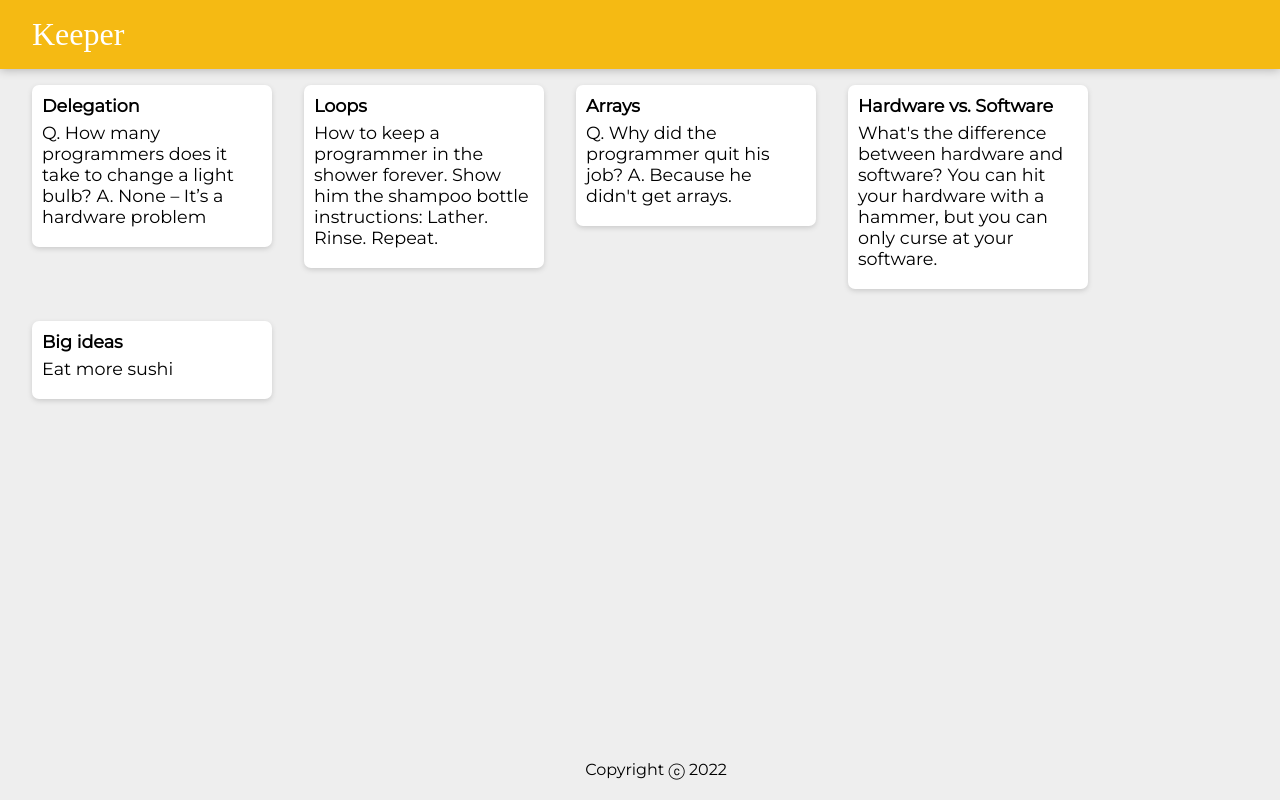
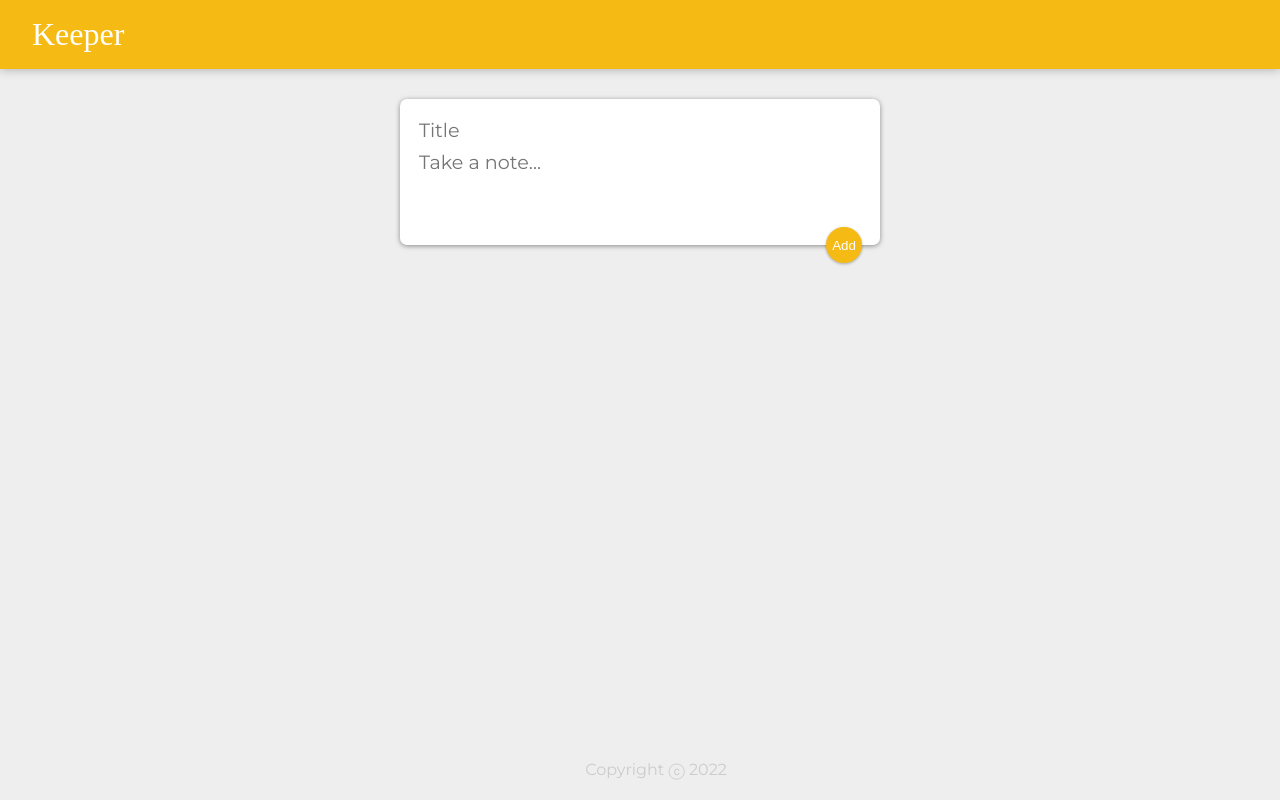
Before and after one commit to suyashbahrani/Keeper_Notes_App, a React (Create React App) app in the folder keeper-notes/: page / in a window 1280 px wide. Built offline with nearby package versions, Linux system fonts and the light colour scheme; a web font is replaced by a local one.

Commit message:
Added props with tree components

```diff
--- a/keeper-notes/public/style.css
+++ b/keeper-notes/public/style.css
@@ -54,3 +54,49 @@
   white-space: pre-wrap;
   word-wrap: break-word;
 }
+
+.note button {
+  position: relative;
+  float: right;
+  margin-right: 10px;
+  color: #f5ba13;
+  border: none;
+  width: 36px;
+  height: 36px;
+  cursor: pointer;
+  outline: none;
+}
+
+form {
+  position: relative;
+  width: 480px;
+  margin: 30px auto 20px auto;
+  background: #fff;
+  padding: 15px;
+  border-radius: 7px;
+  box-shadow: 0 1px 5px rgb(138, 137, 137);
+}
+form input,
+form textarea {
+  width: 100%;
+  border: none;
+  padding: 4px;
+  outline: none;
+  font-size: 1.2em;
+  font-family: inherit;
+  resize: none;
+}
+form button {
+  position: absolute;
+  right: 18px;
+  bottom: -18px;
+  background: #f5ba13;
+  color: #fff;
+  border: none;
+  border-radius: 50%;
+  width: 36px;
+  height: 36px;
+  box-shadow: 0 1px 3px rgba(0, 0, 0, 0.3);
+  cursor: pointer;
+  outline: none;
+}
--- a/keeper-notes/src/components/App.jsx
+++ b/keeper-notes/src/components/App.jsx
@@ -1,19 +1,44 @@
-import React from "react";
+import React, { useState } from "react";
+import Header from "./Header";
 import Footer from "./Footer";
-import Header from "./Header";
 import Note from "./Note";
-import notes from "../notes";
+import CreateArea from "./CreateArea";
 
-function App(){
-    return <div>
-        <Header />
-        {notes.map((noteItem => <Note
-        key = {noteItem.key}
-        title = {noteItem.title}
-        content = {noteItem.content} />
-        ))}
-        <Footer />
-    </div>;
+function App() {
+  const [notes, setNotes] = useState([]);
+
+  function addNote(newNote) {
+    setNotes(prevNotes => {
+      return [...prevNotes, newNote];
+    });
+  }
+
+  function deleteNote(id) {
+    setNotes(prevNotes => {
+      return prevNotes.filter((noteItem, index) => {
+        return index !== id;
+      });
+    });
+  }
+
+  return (
+    <div>
+      <Header />
+      <CreateArea onAdd={addNote} />
+      {notes.map((noteItem, index) => {
+        return (
+          <Note
+            key={index}
+            id={index}
+            title={noteItem.title}
+            content={noteItem.content}
+            onDelete={deleteNote}
+          />
+        );
+      })}
+      <Footer />
+    </div>
+  );
 }
 
 export default App;
--- /dev/null
+++ b/keeper-notes/src/components/CreateArea.jsx
@@ -0,0 +1,51 @@
+import React, { useState } from "react";
+
+function CreateArea(props) {
+  const [note, setNote] = useState({
+    title: "",
+    content: ""
+  });
+
+  function handleChange(event) {
+    const { name, value } = event.target;
+
+    setNote(prevNote => {
+      return {
+        ...prevNote,
+        [name]: value
+      };
+    });
+  }
+
+  function submitNote(event) {
+    props.onAdd(note);
+    setNote({
+      title: "",
+      content: ""
+    });
+    event.preventDefault();
+  }
+
+  return (
+    <div>
+      <form>
+        <input
+          name="title"
+          onChange={handleChange}
+          value={note.title}
+          placeholder="Title"
+        />
+        <textarea
+          name="content"
+          onChange={handleChange}
+          value={note.content}
+          placeholder="Take a note..."
+          rows="3"
+        />
+        <button onClick={submitNote}>Add</button>
+      </form>
+    </div>
+  );
+}
+
+export default CreateArea;
--- a/keeper-notes/src/components/Footer.jsx
+++ b/keeper-notes/src/components/Footer.jsx
@@ -1,10 +1,12 @@
 import React from "react";
 
-function Footer(){
-    const currentYear = new Date().getFullYear();
-    return <footer>
-        Copyright ⓒ {currentYear}
+function Footer() {
+  const year = new Date().getFullYear();
+  return (
+    <footer>
+      <p>Copyright ⓒ {year}</p>
     </footer>
+  );
 }
 
 export default Footer;
--- a/keeper-notes/src/components/Note.jsx
+++ b/keeper-notes/src/components/Note.jsx
@@ -1,10 +1,15 @@
 import React from "react";
 
 function Note(props) {
+  function handleClick() {
+    props.onDelete(props.id);
+  }
+
   return (
     <div className="note">
       <h1>{props.title}</h1>
       <p>{props.content}</p>
+      <button onClick={handleClick}>DELETE</button>
     </div>
   );
 }
```
Also changed, not shown: keeper-notes/src/components/Header.jsx (+5 -3 lines). Lines whose indentation alone changed are shown as unchanged.
